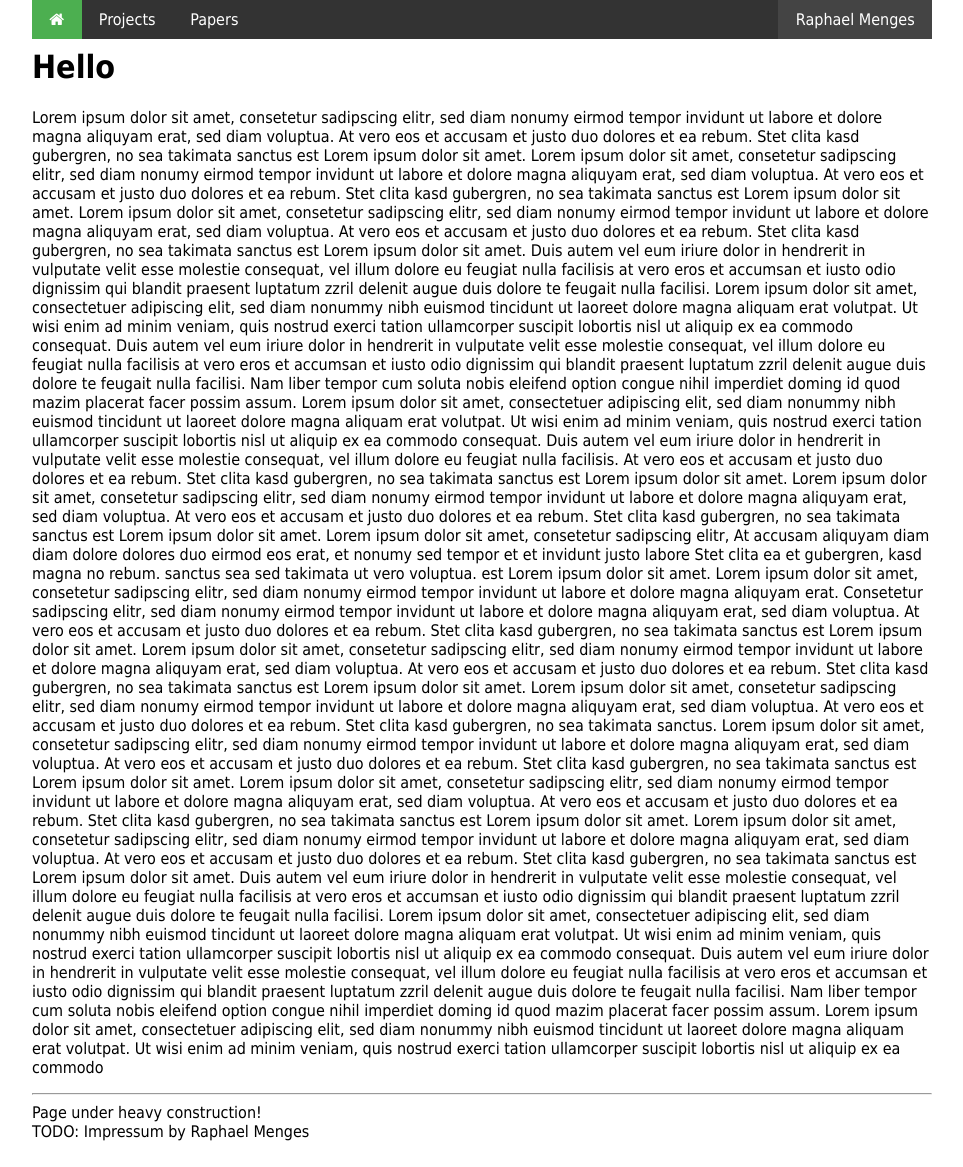
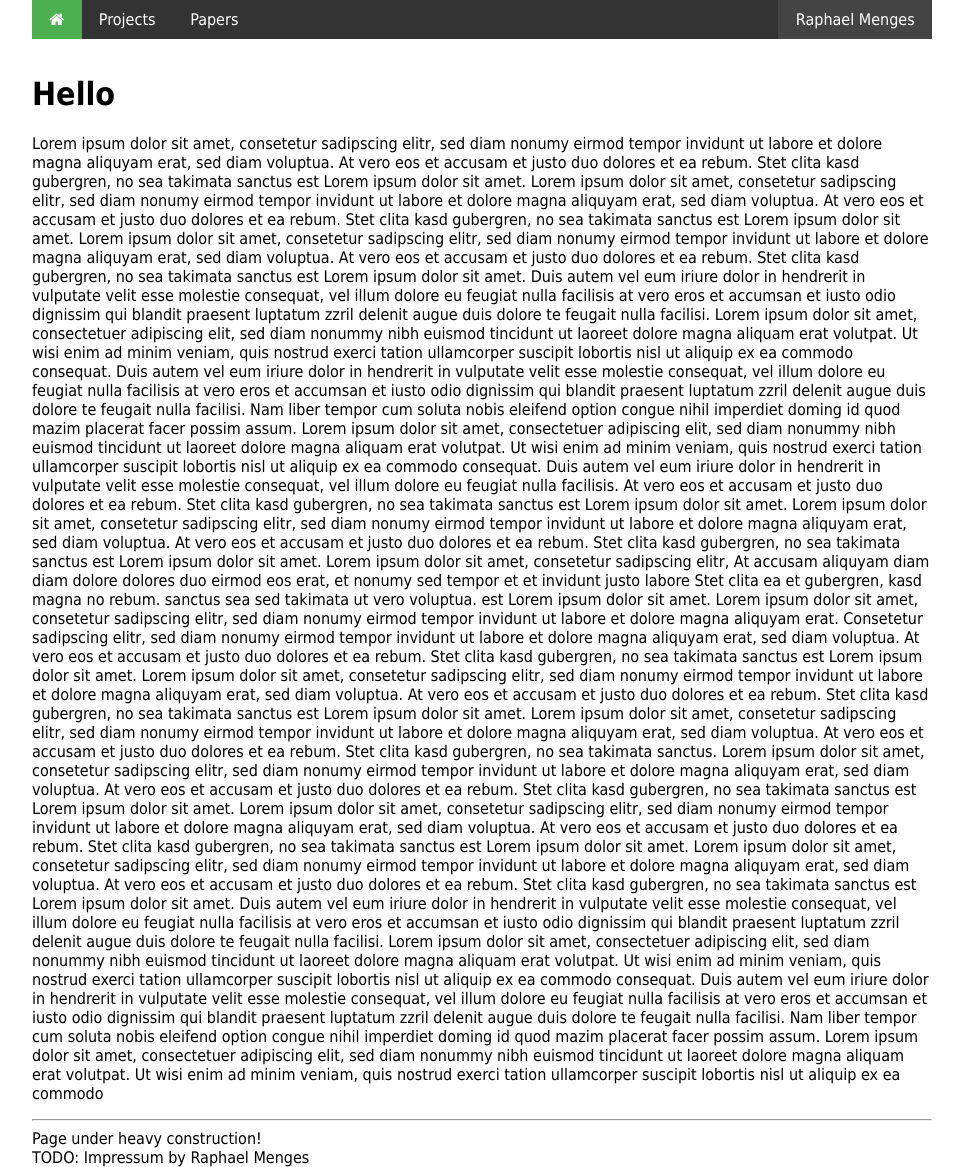
Before and after one commit to raphaelmenges/raphaelmenges.github.io, a Jekyll site: the page built from index.html, in a window 1280 px wide and 1167 px high. Shown: the whole window, without its empty margins (158-1121 px from the left). Built offline with Jekyll 4.4.1, drawn with Linux system fonts in a browser that asks for light colours.

Commit message:
Testing anchors.

```diff
--- a/css/main.css
+++ b/css/main.css
@@ -60,7 +60,7 @@ body {
 
 /* Content of page */
 .content {
-	padding-top: 20pt;
+	padding-top: 40pt;
 }
 
 /* Stack navbar content on small screens, unfix navigation and hide whitespace */
```
